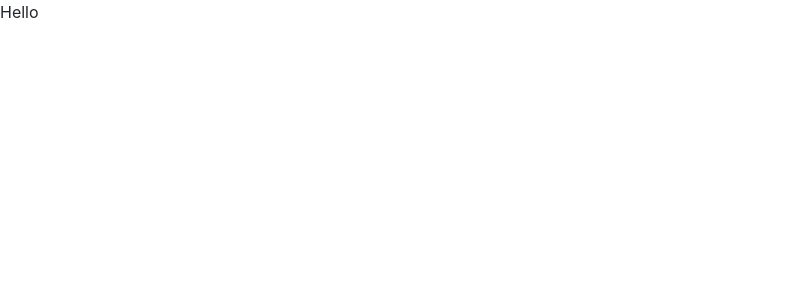
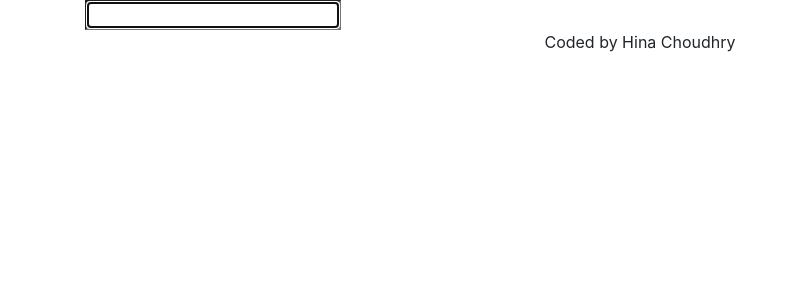
Before and after one commit to HinaChoudhry/react-dictionary-project, a React (Create React App) app: page / in a window 1280 px wide. Shown: the top 300 px of the page, without its empty margins (0-797 px from the left). Built offline with nearby package versions, Linux system fonts and the light colour scheme.

Commit message:
Set up basic form and search

```diff
--- a/src/App.js
+++ b/src/App.js
@@ -1,9 +1,16 @@
 import "./App.css";
+import Dictionary from "./Dictionary";
 
 export default function App() {
   return (
     <div className="App">
-      <header className="App-header">Hello</header>
+      <div className="container">
+        <header className="App-header"></header>
+        <main>
+          <Dictionary />
+        </main>
+        <footer className="text-center">Coded by Hina Choudhry</footer>
+      </div>
     </div>
   );
 }
--- /dev/null
+++ b/src/Dictionary.css
@@ -0,0 +1,2 @@
+.Dictionary {
+}
--- /dev/null
+++ b/src/Dictionary.js
@@ -0,0 +1,25 @@
+import React, { useState } from "react";
+import "./Dictionary.css";
+
+export default function Dictionary() {
+  let [keyword, setKeyword] = useState("");
+  function search(event) {
+    event.preventDefault();
+    alert(`Searching for ${keyword} definition`);
+  }
+
+  function handleKeywordChange(event) {
+    setKeyword(event.target.value);
+  }
+  return (
+    <div className="Dictionary">
+      <form onSubmit={search}>
+        <input
+          type="search"
+          onChange={handleKeywordChange}
+          autofocus="on"
+        ></input>
+      </form>
+    </div>
+  );
+}
```
